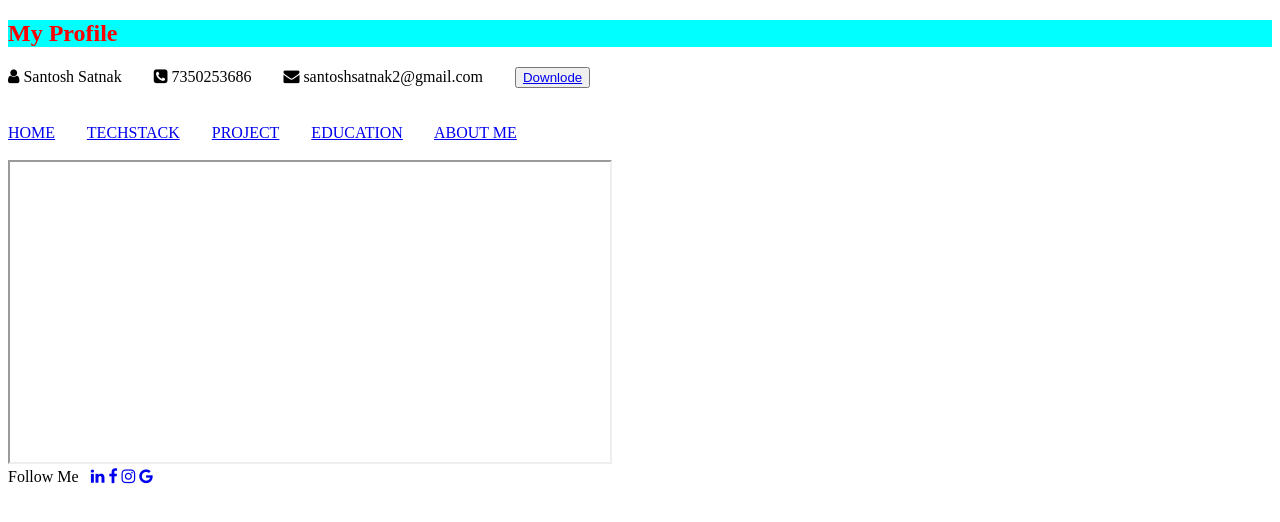
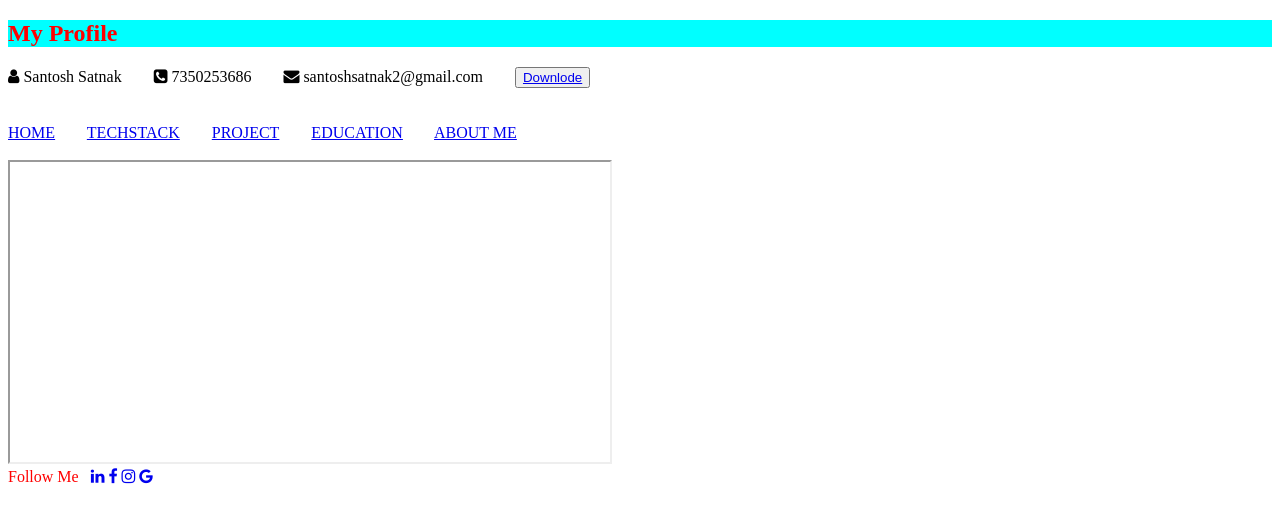
Before and after one commit to santoshsatnak/my-profile, a plain HTML site: page myProfile.html in a window 1280 px wide. Drawn offline with Linux system fonts and the light colour scheme.

Commit message:
CSS Learning Assignment Lec16
CSS Learning Assignment Lec16

```diff
--- a/myProfile.html
+++ b/myProfile.html
@@ -17,6 +17,9 @@
       h2{
         color: red;
         background-color: aqua;
+      }
+      footer{
+        color: red;
       }
     </style>
 
```
